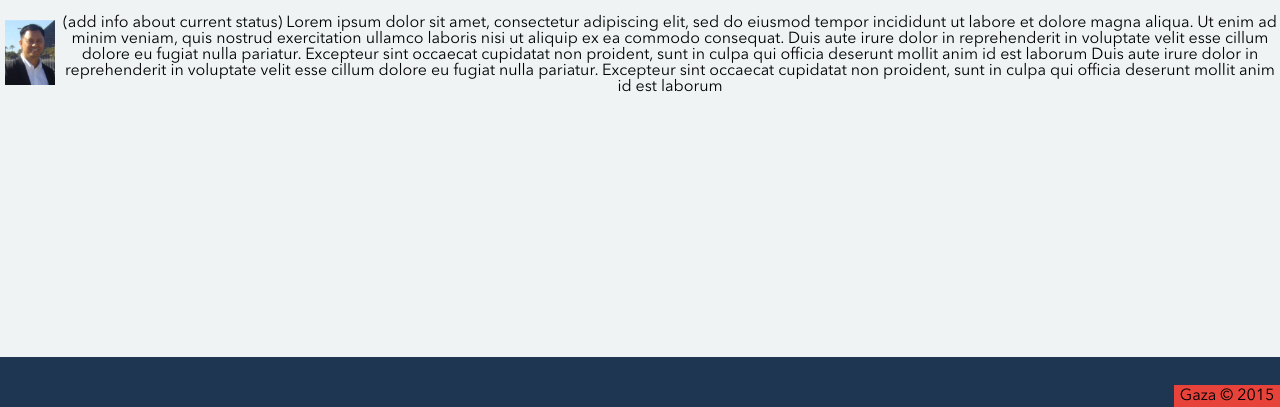
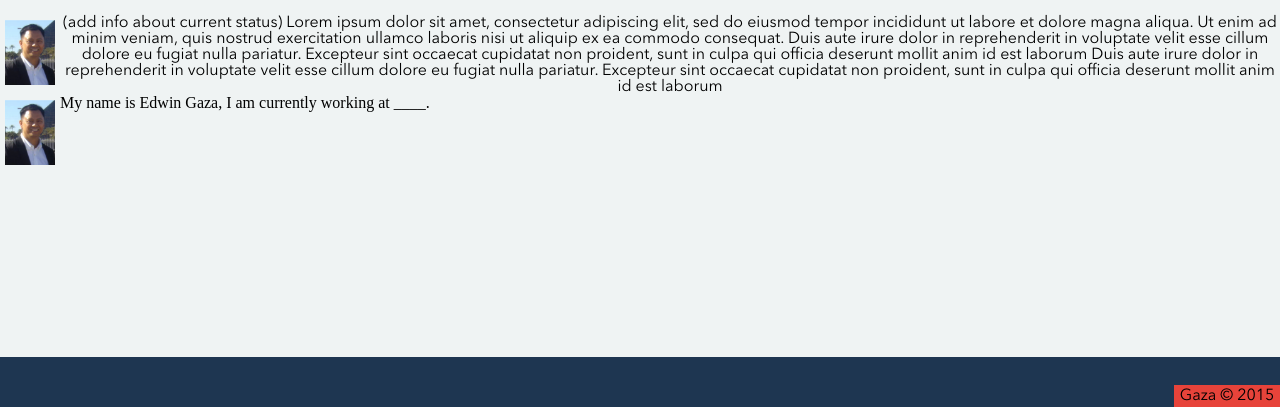
Before and after one commit to Egaza/Egaza.Github.io, a plain HTML site: page index.html in a window 1280 px wide. Shown: the part 393-800 px from the top of the page. Drawn offline with Linux system fonts and the light colour scheme.

Commit message:
About me Info 1

```diff
--- a/index.html
+++ b/index.html
@@ -29,6 +29,7 @@
     <div class="content">
         <p>
             <img id="profile" src="img/Profile.PNG" align="left" alt="" style="width:50px;height:65px"> (add info about current status) Lorem ipsum dolor sit amet, consectetur adipiscing elit, sed do eiusmod tempor incididunt ut labore et dolore magna aliqua. Ut enim ad minim veniam, quis nostrud exercitation ullamco laboris nisi ut aliquip ex ea commodo consequat. Duis aute irure dolor in reprehenderit in voluptate velit esse cillum dolore eu fugiat nulla pariatur. Excepteur sint occaecat cupidatat non proident, sunt in culpa qui officia deserunt mollit anim id est laborum Duis aute irure dolor in reprehenderit in voluptate velit esse cillum dolore eu fugiat nulla pariatur. Excepteur sint occaecat cupidatat non proident, sunt in culpa qui officia deserunt mollit anim id est laborum</p>
+        <img id="profile" src="img/Profile.PNG" align="left" alt="" style="width:50px;height:65px"> My name is Edwin Gaza, I am currently working at ____. </p>
 
     </div>
     <footer class="footeralt">
```
